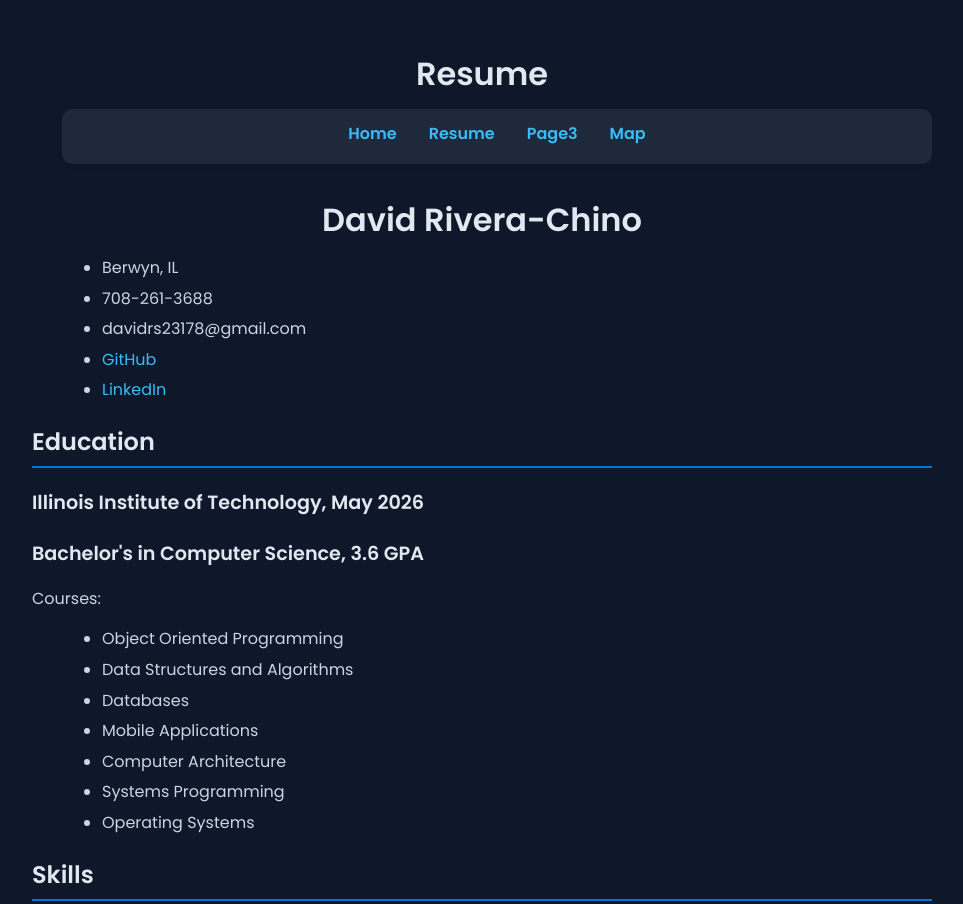
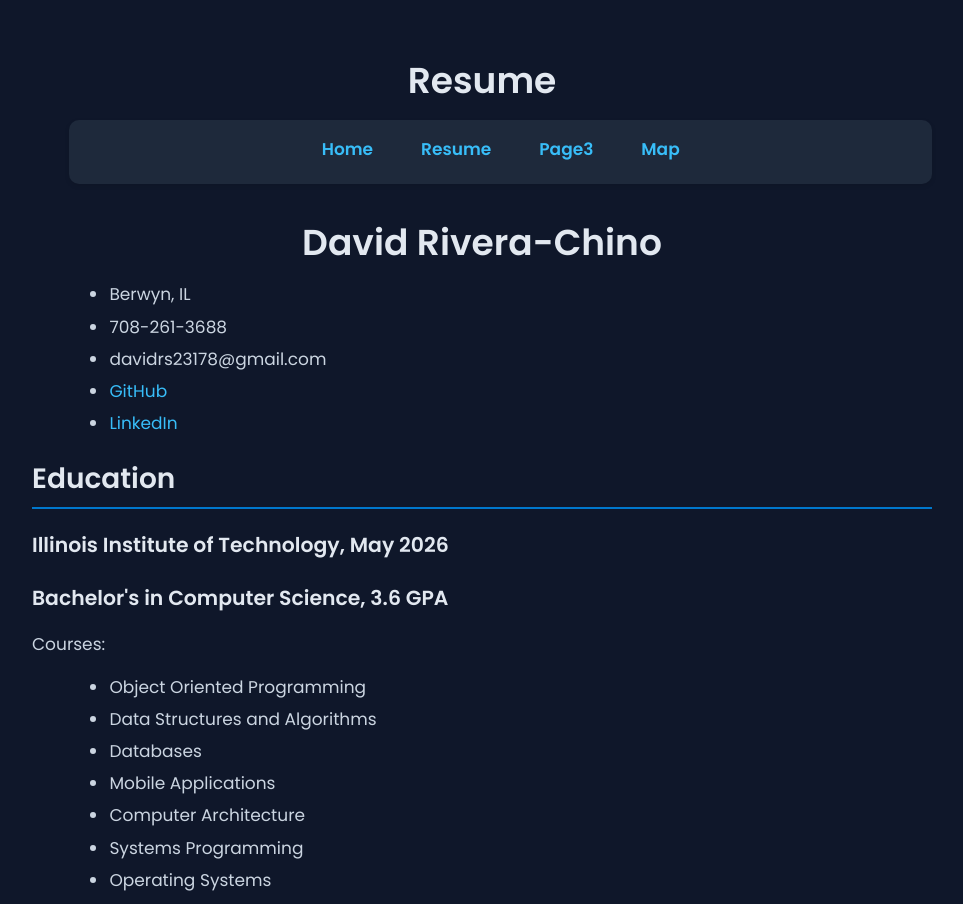
Before and after one commit to DavidKN10/webdev_project3, a plain HTML site: page resume.html in a window 1280 px wide. Shown: the top 904 px of the page, without its empty margins (158-1121 px from the left). Drawn offline with Linux system fonts and the light colour scheme.

Commit message:
added media queries to make website mobile friendly

```diff
--- a/style/style.css
+++ b/style/style.css
@@ -98,3 +98,57 @@ a:hover {
   text-decoration: underline;
   color: #0ea5e9;
 }
+
+@media (min-width: 600px) {
+  body {
+    font-size: 17px;
+  }
+
+  #container {
+    padding: 24px;
+  }
+
+  #main-nav ul {
+    gap: 2.5rem;
+    padding: 14px 12px;
+  }
+
+  h1 {
+    font-size: 2.25rem;
+  }
+
+  img {
+    border-radius: 12px;
+  }
+}
+
+@media (min-width: 900px) {
+  #container {
+    max-width: 70rem;
+  }
+
+  header {
+    position: sticky;
+    top: 0;
+    z-index: 10;
+  }
+
+  #main-nav ul {
+    justify-content: center;
+    gap: 3rem;
+    padding: 16px 16px;
+  }
+
+  h2 {
+    font-size: 1.75rem;
+  }
+
+  ul {
+    margin-left: 2.2em;
+  }
+
+  body#resume-page #container {
+    width: 900px;
+    max-width: none;
+  }
+}
```
